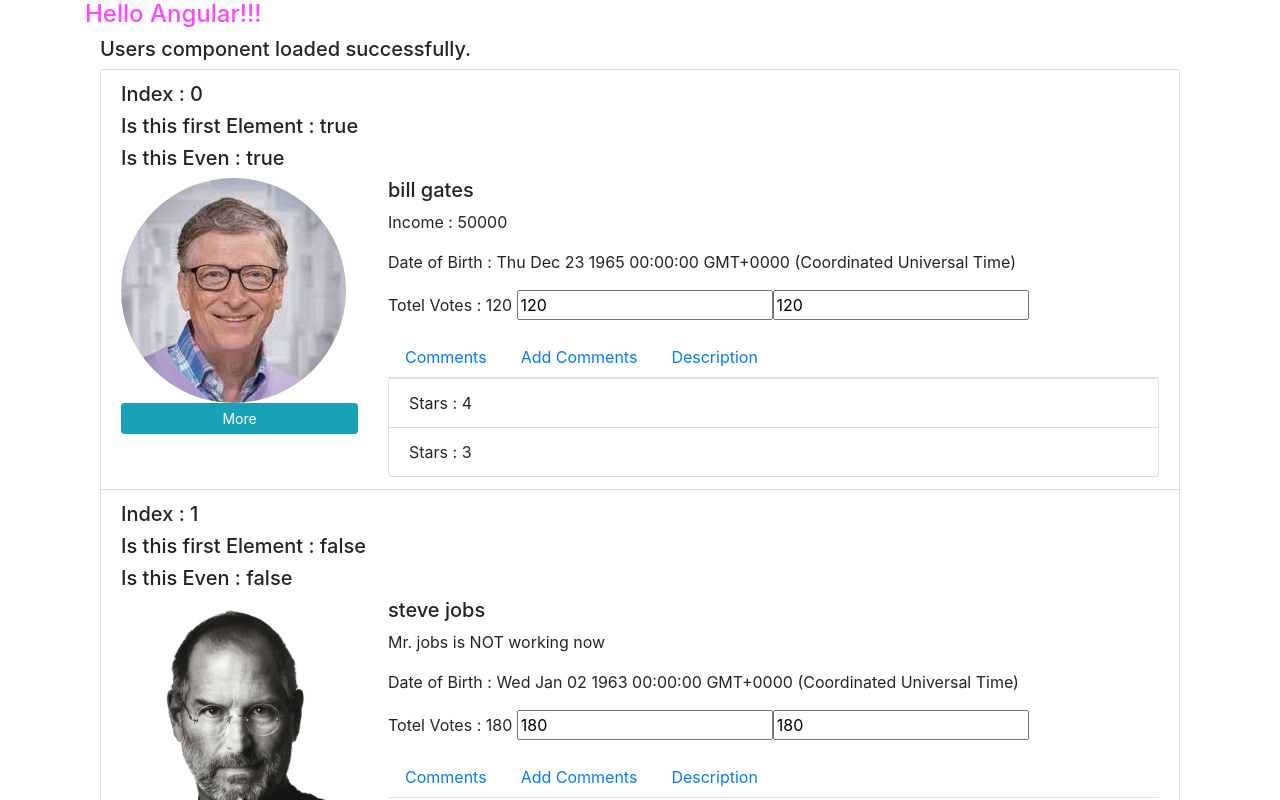
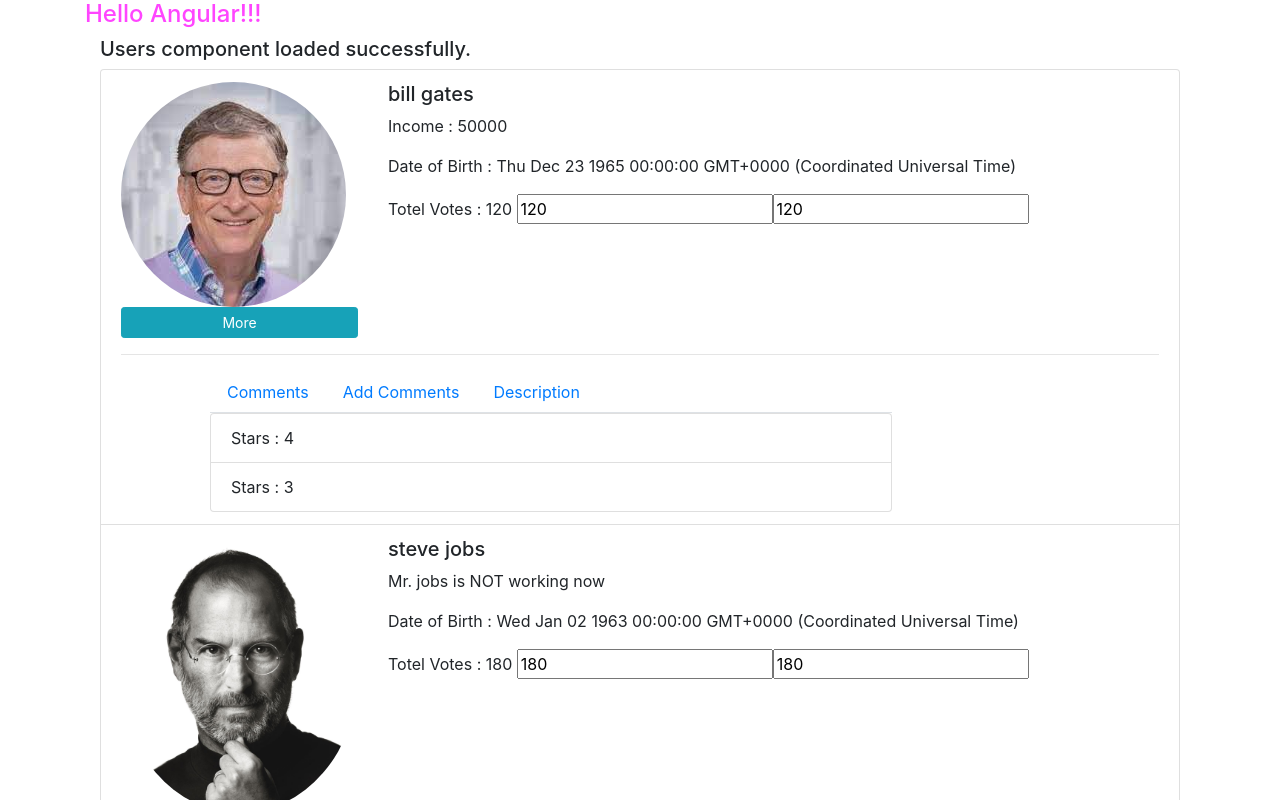
Before and after one commit to synergy2411/citiustech-sept21, an Angular app in the folder users-app/: page / in a window 1280 px wide. Shown: the top 800 px of the page. Built offline with nearby package versions, Linux system fonts and the light colour scheme.

Commit message:
code replaced in users comp

```diff
--- a/users-app/src/app/components/users/user-info/user-info.component.html
+++ b/users-app/src/app/components/users/user-info/user-info.component.html
@@ -27,34 +27,3 @@
 <ng-template #elseTemplate>
   <p>Mr. {{user.lastName}} is NOT working now</p>
 </ng-template>
-
-<ul class="nav nav-tabs">
-  <li class="nav-item">
-    <a class="nav-link" (click)="tab=1">Comments</a>
-  </li>
-  <li class="nav-item">
-    <a class="nav-link" (click)="tab=2">Add Comments</a>
-  </li>
-  <li class="nav-item">
-    <a class="nav-link" (click)="tab=3">Description</a>
-  </li>
-</ul>
-
-<div [ngSwitch]="tab">
-  <div *ngSwitchCase="1">
-    <div *ngIf="user.comments.length>0; else noCommentTemplate">
-      <ul class="list-group">
-        <li class="list-group-item" *ngFor="let comment of user.comments">
-          Stars : {{ comment.stars}}
-        </li>
-      </ul>
-    </div>
-  </div>
-  <div *ngSwitchCase="2">Comment Form coming soon ....</div>
-  <div *ngSwitchCase="3">Upcoming description</div>
-  <div *ngSwitchDefault>Default Value</div>
-</div>
-
-<ng-template #noCommentTemplate>
-  <p>Be the first to comment!</p>
-</ng-template>
--- a/users-app/src/app/components/users/user-info/user-info.component.ts
+++ b/users-app/src/app/components/users/user-info/user-info.component.ts
@@ -10,6 +10,6 @@
 
   @Input() user: User;
 
-  tab : number = 1;
+
 
 }
--- a/users-app/src/app/components/users/users.component.html
+++ b/users-app/src/app/components/users/users.component.html
@@ -2,23 +2,64 @@
   <h5>Users component loaded successfully.</h5>
 
   <ul class="list-group">
-  <li class="list-group-item"
-    *ngFor="let user of users; index as idx; first as isFirst; even as isEven;">
-    <h5> Index : {{ idx }}</h5>
-    <h5> Is this first Element : {{ isFirst }}</h5>
-    <h5>Is this Even : {{ isEven }} </h5>
+    <li
+      class="list-group-item"
+      *ngFor="let user of users; index as idx; first as isFirst; even as isEven"
+    >
+      <!-- <h5>Index : {{ idx }}</h5>
+      <h5>Is this first Element : {{ isFirst }}</h5>
+      <h5>Is this Even : {{ isEven }}</h5> -->
       <div class="row">
         <div class="col-md-3 col-sm-3">
           <!-- UserImage Comp -->
-        <app-user-image [user]="user"
-          (childEvent)="onMoreInfo($event)" ></app-user-image>
+          <app-user-image
+            [user]="user"
+            (childEvent)="onMoreInfo($event)"
+          ></app-user-image>
         </div>
         <div class="col-md-9 col-sm-9">
           <!-- UserInfo Comp -->
           <app-user-info [user]="user"></app-user-info>
         </div>
       </div>
+      <hr />
+      <div class="row">
+        <div class="col-sm-10 col-md-8 offset-sm-1 ffset-md-2">
+          <ul class="nav nav-tabs">
+            <li class="nav-item">
+              <a class="nav-link" (click)="tab = 1">Comments</a>
             </li>
+            <li class="nav-item">
+              <a class="nav-link" (click)="tab = 2">Add Comments</a>
+            </li>
+            <li class="nav-item">
+              <a class="nav-link" (click)="tab = 3">Description</a>
+            </li>
+          </ul>
 
+          <div [ngSwitch]="tab">
+            <div *ngSwitchCase="1">
+              <div *ngIf="user.comments.length > 0; else noCommentTemplate">
+                <ul class="list-group">
+                  <li
+                    class="list-group-item"
+                    *ngFor="let comment of user.comments"
+                  >
+                    Stars : {{ comment.stars }}
+                  </li>
                 </ul>
               </div>
+            </div>
+            <div *ngSwitchCase="2">Comment Form coming soon ....</div>
+            <div *ngSwitchCase="3">Upcoming description</div>
+            <div *ngSwitchDefault>Default Value</div>
+          </div>
+
+          <ng-template #noCommentTemplate>
+            <p>Be the first to comment!</p>
+          </ng-template>
+        </div>
+      </div>
+    </li>
+  </ul>
+</div>
--- a/users-app/src/app/components/users/users.component.ts
+++ b/users-app/src/app/components/users/users.component.ts
@@ -9,6 +9,7 @@
 export class UsersComponent implements OnInit{
 
   users : User[];
+  tab : number = 1;
 
   constructor(){
     // this.user = USER_DATA;
```
Lines whose indentation alone changed are shown as unchanged.
